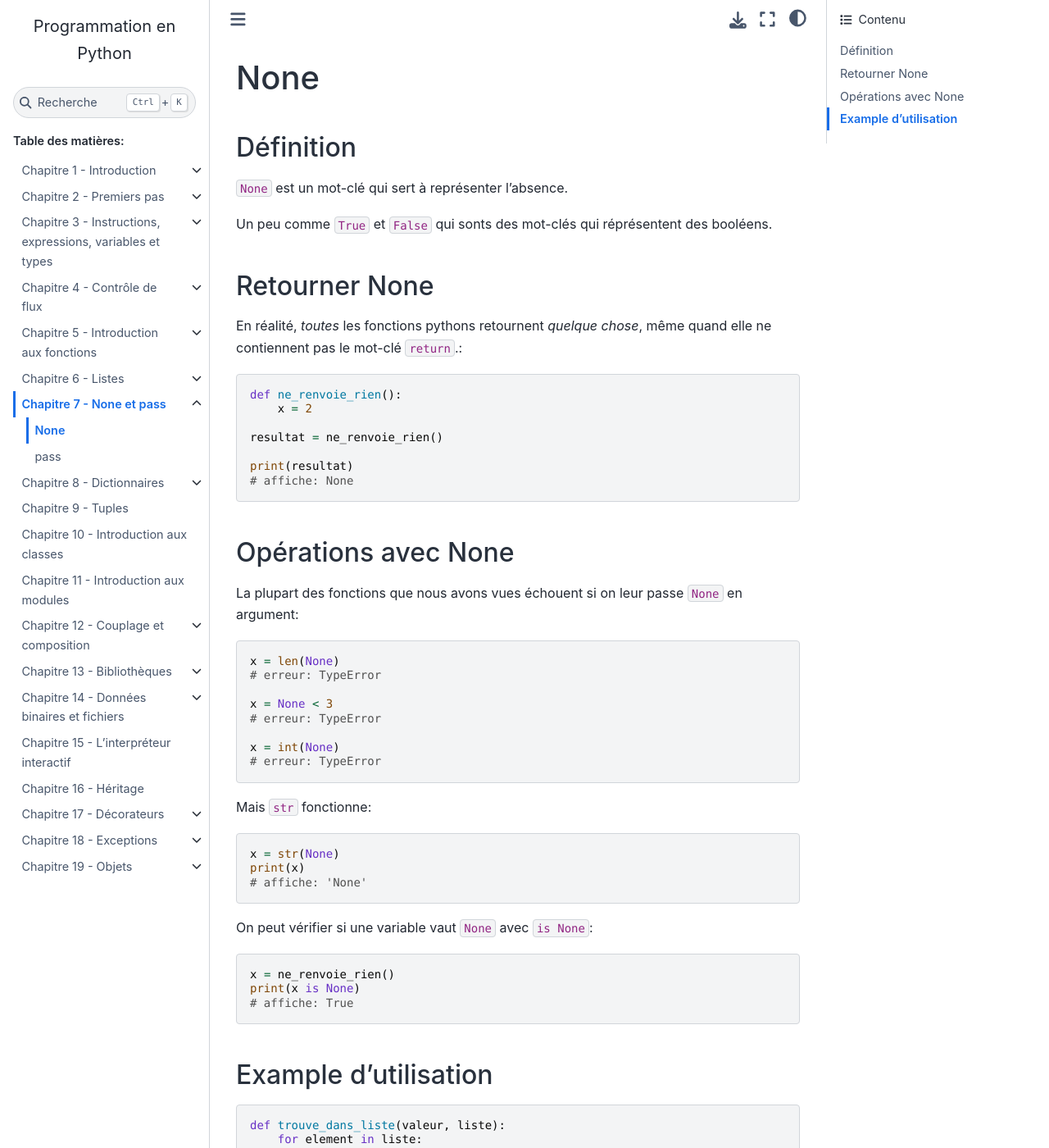
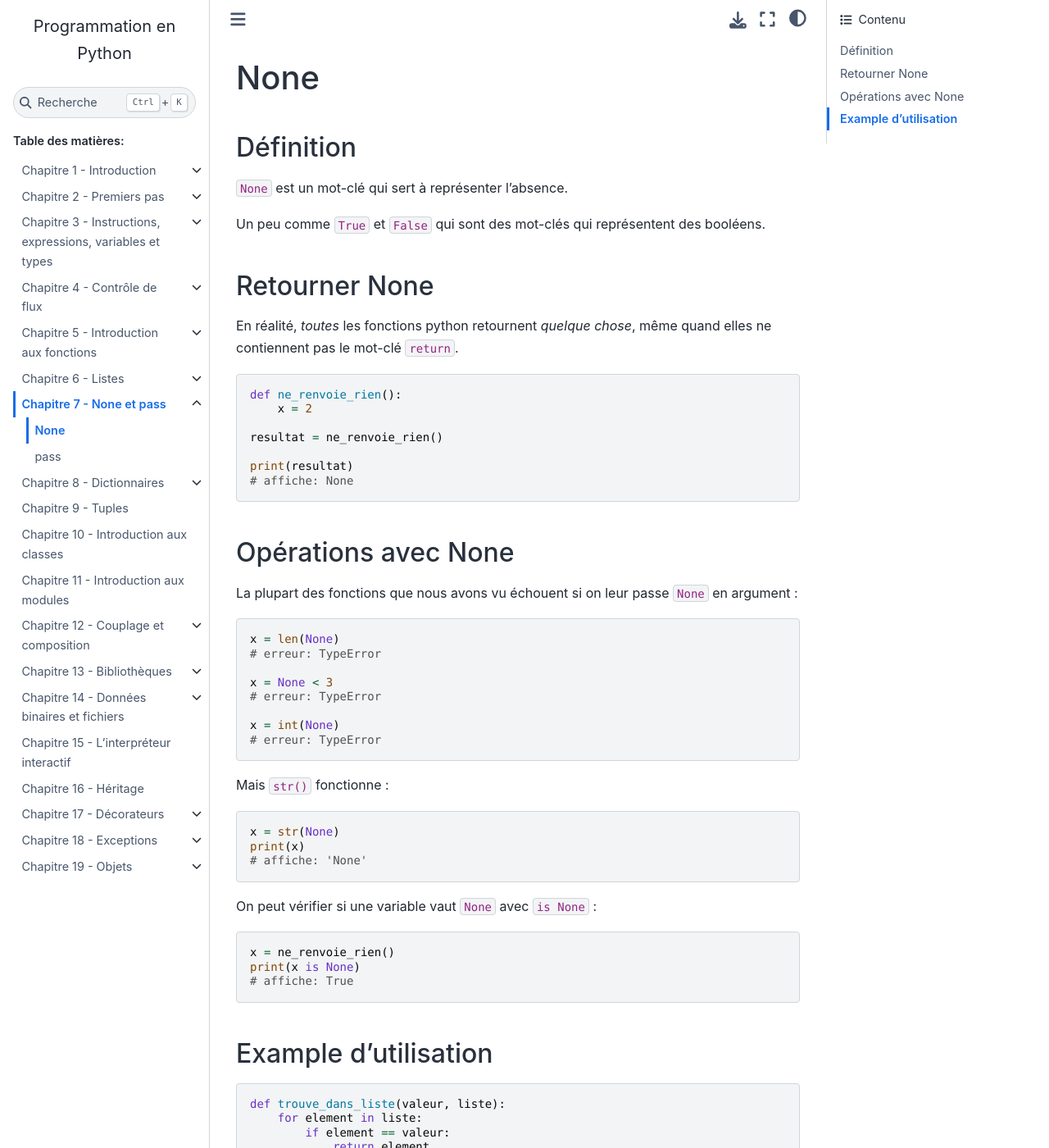
Before and after one commit to gruiick/cours-python, a Sphinx documentation site: the page built from source/07-none-et-pass/01-none.rst, in a window 1280 px wide and 1400 px high. Shown: the whole window at 82% size. Built offline with Sphinx 7.4.7 and the Sphinx Book theme 1.1.4, drawn with Linux system fonts in a browser that asks for light colours.

Commit message:
typos § 07/01

```diff
--- a/source/07-none-et-pass/01-none.rst
+++ b/source/07-none-et-pass/01-none.rst
@@ -2,17 +2,17 @@ None
 ====
 
 Définition
------------
+----------
 
 ``None`` est un mot-clé qui sert à représenter l'absence.
 
-Un peu comme ``True`` et ``False`` qui sonts des mot-clés qui réprésentent des booléens.
+Un peu comme ``True`` et ``False`` qui sont des mot-clés qui représentent des booléens.
 
 Retourner None
-----------------
+--------------
 
-En réalité, *toutes* les fonctions pythons retournent *quelque chose*, même quand
-elle ne contiennent pas le mot-clé ``return``.::
+En réalité, *toutes* les fonctions python retournent *quelque chose*, même quand
+elles ne contiennent pas le mot-clé ``return``. ::
 
    def ne_renvoie_rien():
        x = 2
@@ -23,10 +23,10 @@ elle ne contiennent pas le mot-clé ``return``.::
    # affiche: None
 
 Opérations avec None
----------------------
+--------------------
 
-La plupart des fonctions que nous avons vues échouent si on leur passe ``None``
-en argument::
+La plupart des fonctions que nous avons vu échouent si on leur passe ``None``
+en argument : ::
 
     x = len(None)
     # erreur: TypeError
@@ -37,20 +37,20 @@ en argument::
     x = int(None)
     # erreur: TypeError
 
-Mais ``str`` fonctionne::
+Mais ``str()`` fonctionne : ::
 
     x = str(None)
     print(x)
     # affiche: 'None'
 
-On peut vérifier si une variable vaut ``None`` avec ``is None``::
+On peut vérifier si une variable vaut ``None`` avec ``is None`` : ::
 
     x = ne_renvoie_rien()
     print(x is None)
     # affiche: True
 
 Example d'utilisation
-----------------------
+---------------------
 
 .. code-block:: python
 
```
